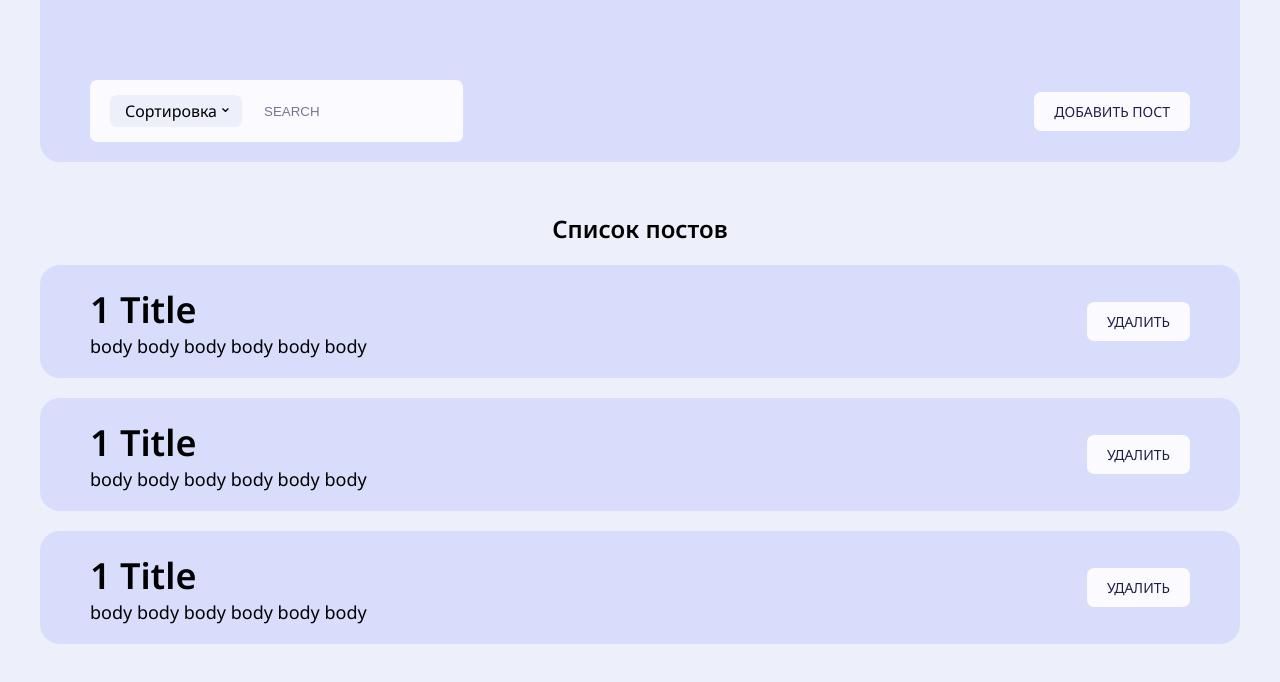
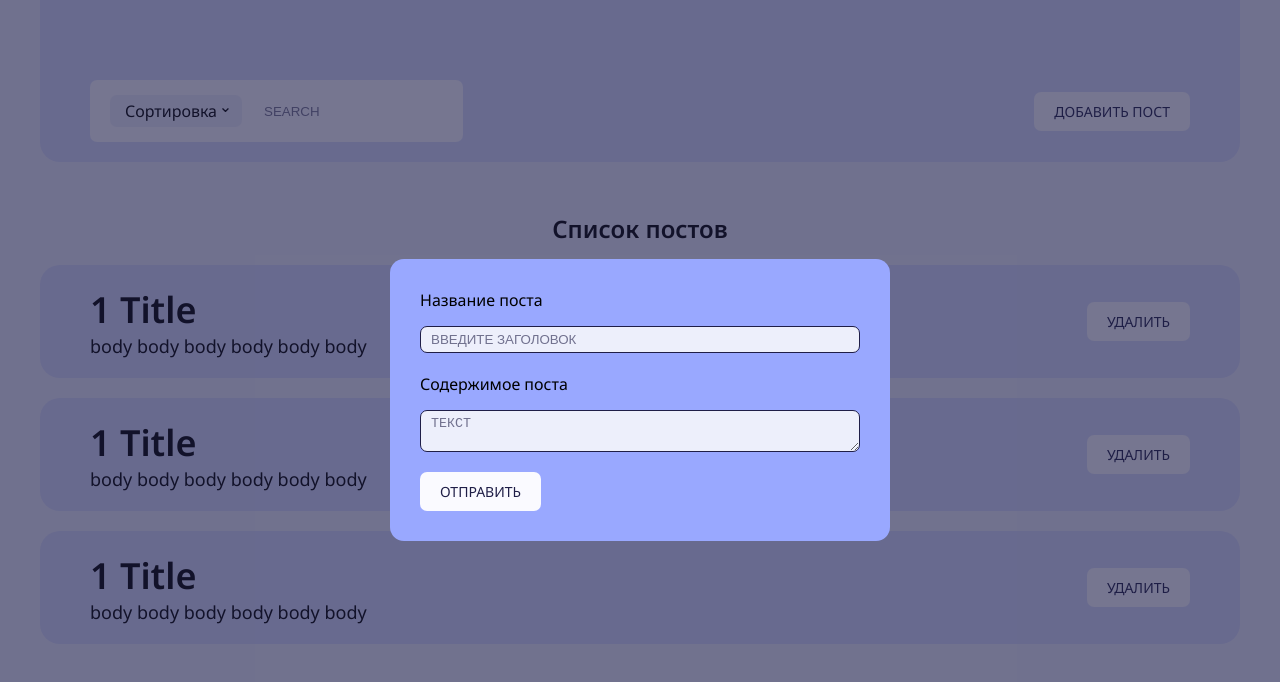
Before and after one commit to analsituation/react-redux-test, a React (Create React App) app: page / in a window 1280 px wide. Shown: the top 682 px of the page. Built offline with nearby package versions, Linux system fonts and the light colour scheme.

Commit message:
added modal window

```diff
--- a/src/App.js
+++ b/src/App.js
@@ -1,14 +1,18 @@
-import React from 'react'
+import React, {useState} from 'react'
 
 import './index.css'
-import Header from './components/header/Header'
+import Header from './components/Header/Header'
 import PostSection from './components/PostSection/PostSection'
+import Modal from './components/Modal/Modal'
 
 
 function App() {
+
+
     return (
       <div className="App">
           <div className="app__container">
+              <Modal />
               <Header />
               <PostSection />
           </div>
--- a/src/components/header/Header.jsx
+++ b/src/components/Header/Header.jsx
@@ -30,7 +30,7 @@ const Header = (props) => {
                         <input className={styles.search_input} type="text" placeholder={'Search'}/>
                     </div>
                     <div>
-                        <Button text="Добавить пост"/>
+                        <Button text="Добавить пост" />
                     </div>
                 </div>
             </header>
--- /dev/null
+++ b/src/components/Modal/Modal.jsx
@@ -0,0 +1,32 @@
+import React from 'react'
+import styles from './Modal.module.css'
+import Button from '../UI/Button'
+
+const Modal = () => {
+    return (
+        <div className={styles.overlay}>
+            <div className={styles.window}>
+                <div className={styles.form}>
+                    <div className={styles.title}>
+                        <label htmlFor={"title"}>
+                            Название поста<br/>
+                            <input name="title" placeholder='Введите заголовок'/>
+                        </label>
+                    </div>
+                    <div className={styles.text}>
+                        <label htmlFor={"text"}>
+                            Содержимое поста<br/>
+                            <textarea name="text" placeholder='Текст'></textarea>
+                        </label>
+                    </div>
+                    <div className={styles.btn_container}>
+                        <Button text="Отправить"/>
+                    </div>
+
+                </div>
+            </div>
+        </div>
+    )
+}
+
+export default Modal
--- /dev/null
+++ b/src/components/Modal/Modal.module.css
@@ -0,0 +1,56 @@
+.overlay {
+    background-color: rgba(31, 30, 71, 0.6);
+    position: fixed;
+    top: 0;
+    right: 0;
+    left: 0;
+    bottom: 0;
+    display: flex;
+    align-items: center;
+    justify-content: center;
+    z-index: 5;
+}
+
+.window {
+    background-color: rgba(153, 168, 255);
+    width: 500px;
+    padding: 30px;
+    border-radius: 14px;
+}
+
+.form {
+    display: flex;
+    flex-direction: column;
+}
+
+.title input,
+.text textarea {
+    border: 1px solid #1f1e47;
+    border-radius: 7px;
+    width: 100%;
+    margin-top: 15px;
+    padding: 5px 10px;
+    background-color: #edeffb;
+    color: #1f1e47;
+    max-width: 440px;
+    max-height: 200px;
+}
+
+.title input:focus,
+.text textarea:focus{
+    outline: none;
+}
+
+.title input::placeholder,
+.text textarea::placeholder {
+    color: #1f1e47;
+    opacity: 0.6;
+    text-transform: uppercase;
+}
+.text {
+    margin-top: 20px;
+}
+
+.btn_container {
+    margin-top: 15px;
+}
```
Also changed, not shown: src/components/Header/Header.module.css (renamed from src/components/header/Header.module.css).
